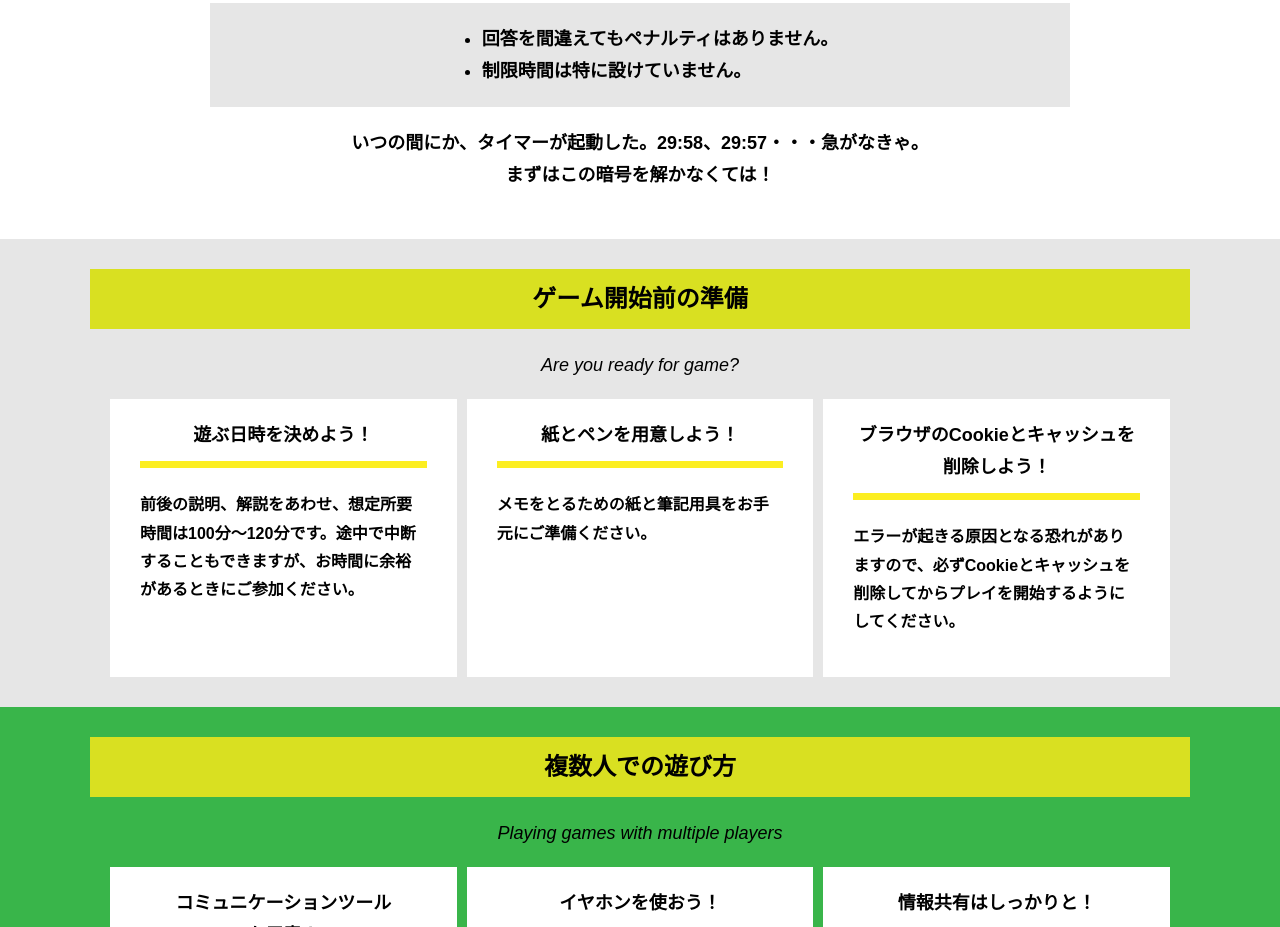
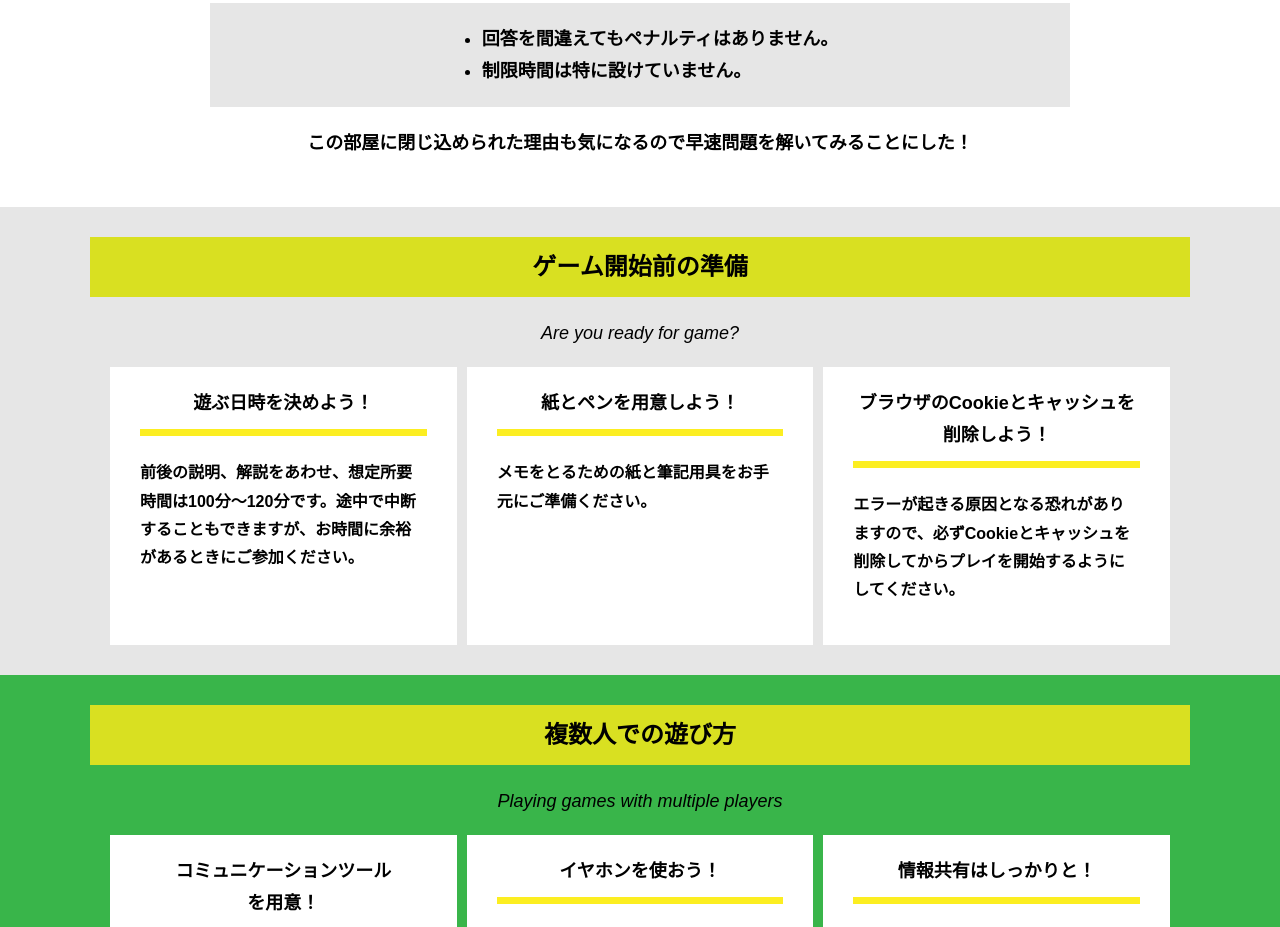
Before and after one commit to Yahonemui/alfa-online-sae, a plain HTML site: page index.html in a window 1280 px wide. Shown: the part 976-1903 px from the top of the page. Drawn offline with Linux system fonts and the light colour scheme.

Commit message:
Update index.html

```diff
--- a/index.html
+++ b/index.html
@@ -44,8 +44,8 @@
               <li>制限時間は特に設けていません。</li>
             </ul>
           </div>
-          <p class="text-center">いつの間にか、タイマーが起動した。29:58、29:57・・・急がなきゃ。<br>
-            まずはこの暗号を解かなくては！</p>
+          <p class="text-center">この部屋に閉じ込められた理由も気になるので早速問題を解いてみることにした！</p>
+
         </div>
       </div>
     </section>
```
